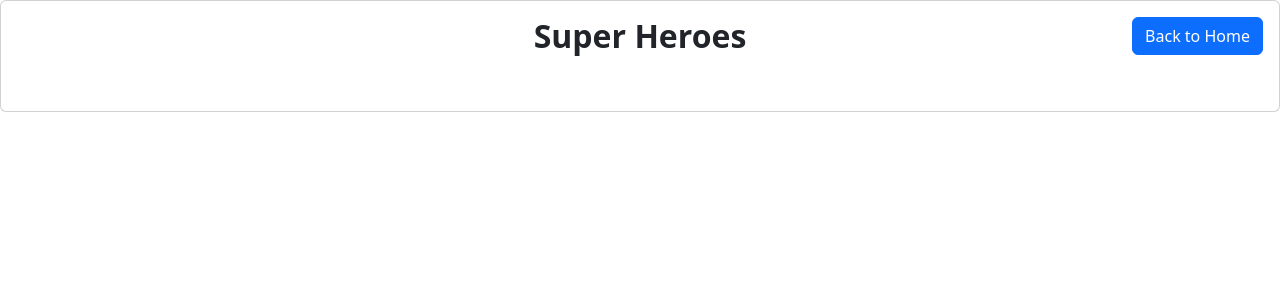
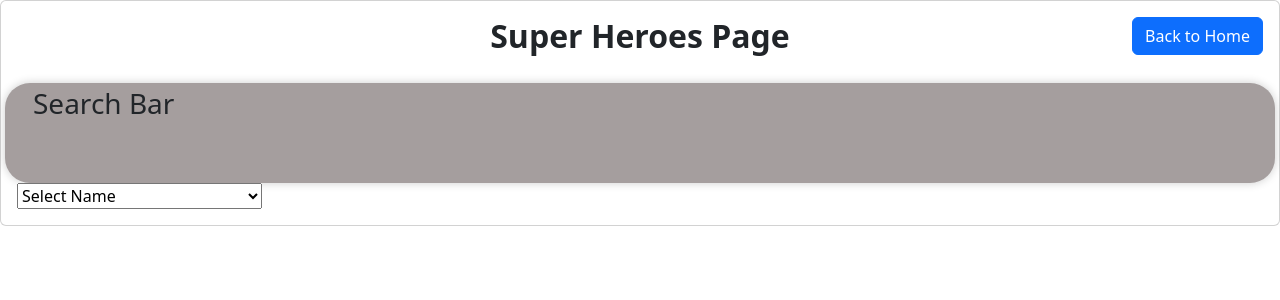
Before and after one commit to alfonso-ivan-carrillo/my-angular-application, an Angular app: page /super-hero in a window 1280 px wide. Shown: the top 300 px of the page. Built offline with nearby package versions, Linux system fonts and the light colour scheme.

Commit message:
superhero array, search bar

```diff
--- a/src/app/book-page/book-page.component.ts
+++ b/src/app/book-page/book-page.component.ts
@@ -53,11 +53,11 @@ export class BookPageComponent implements OnInit {
   ngOnInit(): void {
     this.bookService.getBooks().subscribe((data) => {
       this.books = data;
+      console.log(this.books);
       this.removeAuthorDupes(this.books);
       this.removeGenreDupes(this.books);
       this.removeYearDupes(this.books);
     });
-
   }
 
   routeToPage(page: String) {
--- a/src/app/services/superheroAPI.service.ts
+++ b/src/app/services/superheroAPI.service.ts
@@ -13,6 +13,6 @@ export class SuperheroAPIService {
     constructor(private http: HttpClient){}
 
     getSuperheroes(): Observable<Superhero[]> {
-        return this.http.get<Superhero>(this.dataUrl).pipe(map(data => Object.values(data)))
+        return this.http.get<Superhero[]>(this.dataUrl).pipe(map(data => Object.values(data)));
     }
 }
--- a/src/app/super-hero/super-hero.component.css
+++ b/src/app/super-hero/super-hero.component.css
@@ -0,0 +1,10 @@
+.search-bar {
+    margin-top: 20px;
+    width: 100%;
+    height: 100px;
+    border-radius: 25px;
+    background-color: #a59e9e;
+    box-shadow: 0px 0px 10px rgba(0, 0, 0, 0.2);
+    display: flex;
+
+}
--- a/src/app/super-hero/super-hero.component.html
+++ b/src/app/super-hero/super-hero.component.html
@@ -4,16 +4,28 @@
       <div class="row">
         <div class="col-4"></div>
         <div class="col-4 text-center">
-          <h2><strong>Super Heroes</strong></h2>
+          <h2><strong>Super Heroes Page</strong></h2>
         </div>
         <div class="col-4 text-end">
             <button class="btn btn-primary" (click)="routePage('/')">Back to Home</button>
         </div>
       </div>
+      <div class="row text-start">
+            <div class="col-10 search-bar">
+                <div class="row m-1">
+                    <h3>Search Bar</h3>
+                </div>
+            </div>
+      </div>
       <div class="row">
-        <div class="card-body">
-
-        </div>
+        <div class="col-3">
+            <select class="col-10" [(ngModel)]="supersName">
+              <option value="">Select Name</option>
+              <option *ngFor="let n of superHeroes" [value]="n.name">
+                {{ n.name }}
+              </option>
+            </select>
+          </div>
       </div>
     </div>
   </div>
--- a/src/app/super-hero/super-hero.component.ts
+++ b/src/app/super-hero/super-hero.component.ts
@@ -12,6 +12,8 @@ import { Router } from '@angular/router';
 export class SuperHeroComponent implements OnInit {
 
   superHeroes: Superhero[] = [];
+  supersName: string = '';
+  newNames: Superhero[] = [];
 
 
   constructor(
@@ -22,8 +24,13 @@ export class SuperHeroComponent implements OnInit {
 ngOnInit(): void {
     this.superheroAPI.getSuperheroes().subscribe((data) => {
       this.superHeroes = data;
-      console.log(this.superHeroes);
-    })
+      console.log(this.superHeroes)
+      this.superHeroes.forEach(superHero => {
+        console.log(superHero);
+      });
+    });
+
+
 }
 
 routePage(page: string){
@@ -35,6 +42,12 @@ routePage(page: string){
 }
 
 
-
+displayArray(){
+  let tempArray;
+  this.superHeroes.forEach((superhero) => {
+    tempArray.push(superhero.name)
+  })
+  console.log(tempArray)
+}
 
 }
```
